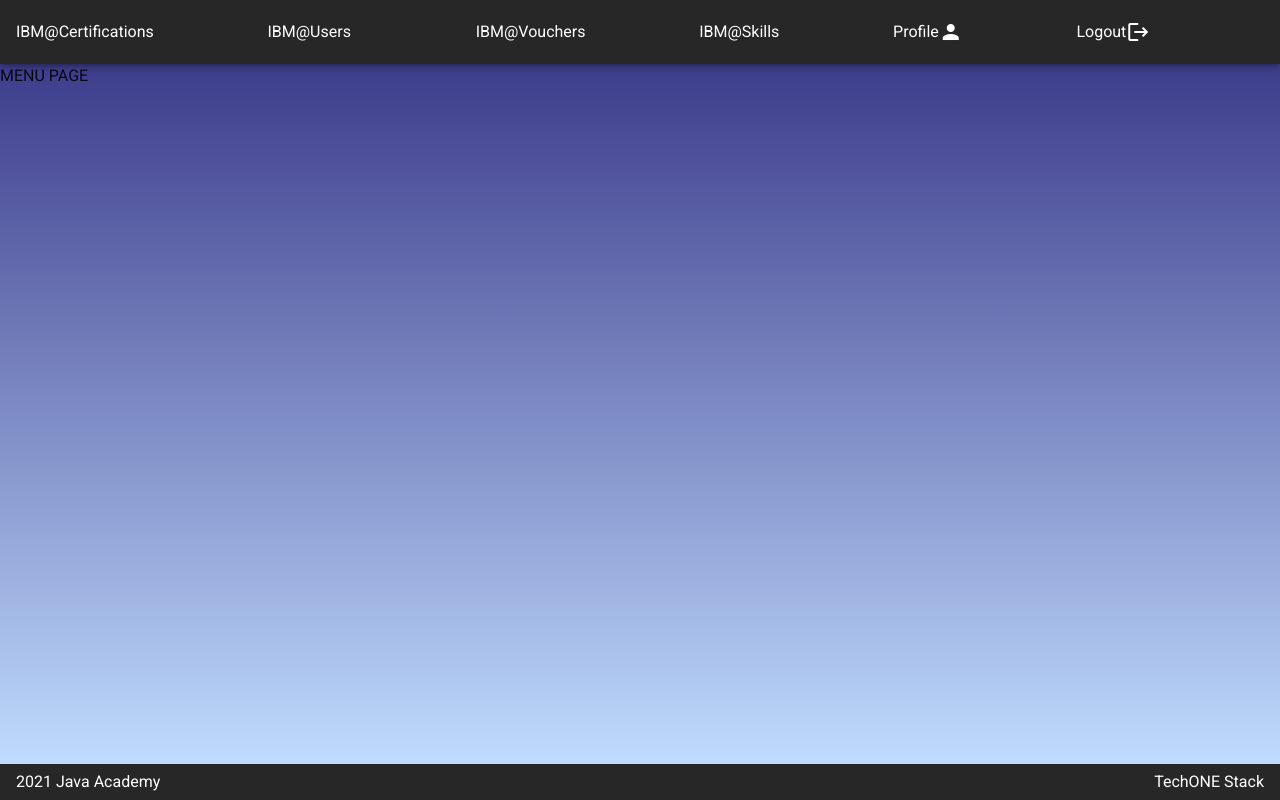
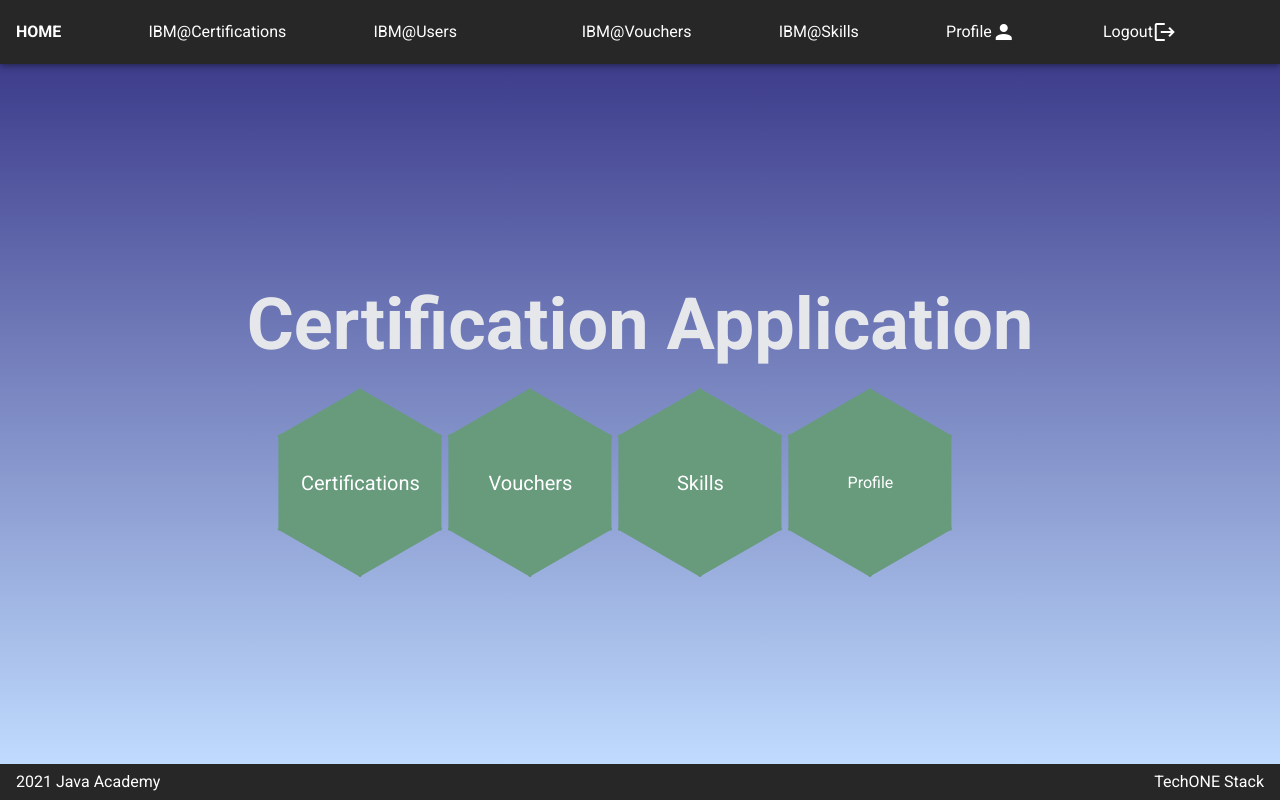
Before and after one commit to TechOne-Stack/Ibm-Certifications, a Vue app in the folder Certifications-Frontend-Service/: page / in a window 1280 px wide. Built offline with nearby package versions, Linux system fonts and the light colour scheme; sample sign-in values are in the browser's storage; what vue-flash-message would draw is missing.

Commit message:
Login, Voucher, Menu, User Design

```diff
--- a/Certifications-Frontend-Service/src/components/Header.vue
+++ b/Certifications-Frontend-Service/src/components/Header.vue
@@ -1,5 +1,9 @@
 <template>
   <v-app-bar app dark>
+    <router-link to="/" tag="span" class="pointerClass">
+      <h2 class="font-bold">HOME</h2>
+    </router-link>
+    <v-spacer />
     <router-link to="/certificationsoverview" tag="span" class="pointerClass">
       <h2>IBM@Certifications</h2>
     </router-link>
--- a/Certifications-Frontend-Service/src/components/VoucherItem.vue
+++ b/Certifications-Frontend-Service/src/components/VoucherItem.vue
@@ -1,18 +1,18 @@
 <template>
   <div class="card-padding">
-    <v-card width="300">
+    <v-card width="300" elevation="12" style="border: 0;">
       <v-img
         class="white--text align-end"
         height="120px"
-        src="https://cdn.vuetifyjs.com/images/cards/docks.jpg"
+        src="https://source.unsplash.com/n8Qb1ZAkK88/1600x900"
       >
-        <v-card-title>{{ voucher.state }}</v-card-title>
+        <v-card-title style="text-shadow: black 2px 2px;">{{
+          voucher.state
+        }}</v-card-title>
       </v-img>
       <div class="card-text-fix">
         <v-card-text class="align-end fill-height">
-          <strong>
-            {{ voucher.voucherCode }}
-          </strong>
+          <strong>{{ voucher.voucherCode }} </strong>
         </v-card-text>
       </div>
     </v-card>
--- a/Certifications-Frontend-Service/src/views/AllUsers.vue
+++ b/Certifications-Frontend-Service/src/views/AllUsers.vue
@@ -1,27 +1,39 @@
 <template>
-  <v-simple-table>
+  <div>
+    <v-row>
+      <v-col cols="12">
+        <v-layout align-center justify-center>
+          <h1
+            class="text-4xl sm:text-5xl md:text-7xl font-bold text-gray-200 mt-3"
+          >
+            <h1 class="text-center">Users</h1>
+          </h1>
+        </v-layout>
+      </v-col>
+    </v-row>
+    <v-simple-table class="m-5">
       <flash-message class="myCustomClass"></flash-message>
       <template v-slot:default>
         <thead>
           <tr>
-          <th class="text-center">
+            <th class="text-center" style="color:black;">
               Name
             </th>
-          <th class="text-center">
+            <th class="text-center" style="color:black;">
               Surname
             </th>
-          <th class="text-center">
+            <th class="text-center" style="color:black;">
               Email
             </th>
-          <th></th>
+            <th class="text-center" style="color:black;">ACTIONS</th>
           </tr>
         </thead>
         <tbody>
           <tr v-for="user in users" :key="user.id">
-          <td>{{ user.name }}</td>
-          <td>{{ user.surname }}</td>
-          <td>{{ user.email }}</td>
-          <td>
+            <td class="text-center">{{ user.name }}</td>
+            <td class="text-center">{{ user.surname }}</td>
+            <td class="text-center">{{ user.email }}</td>
+            <td class="text-center">
               <v-btn color="danger" @click="removeUser(user.id)"
                 >Remove User</v-btn
               >
@@ -30,6 +42,7 @@
         </tbody>
       </template>
     </v-simple-table>
+  </div>
 </template>
 
 <script>
@@ -56,7 +69,7 @@
       } catch (err) {
         if (err.response) {
           alert("RESPONSE ERROR - client received an error response");
-        } else if (err.request){
+        } else if (err.request) {
           alert("REQUEST ERROR - client never received a response");
         } else {
           alert("something wrong");
--- a/Certifications-Frontend-Service/src/views/Home.vue
+++ b/Certifications-Frontend-Service/src/views/Home.vue
@@ -1,9 +1,120 @@
 <template>
+  <v-container fluid fill-height>
+    <v-layout align-center justify-center>
       <div class="home">
         <v-row>
           <v-col cols="12">
-        <h1>MENU PAGE</h1>
+            <div
+              class="text-4xl sm:text-5xl md:text-7xl font-bold text-gray-200 mt-3"
+            >
+              <h1 class="text-center">Certification Application</h1>
+            </div>
+          </v-col>
+        </v-row>
+        <v-row>
+          <v-col cols="12">
+            <v-layout align-center justify-center>
+              <ol class="odd">
+                <li class="hex">
+                  <div class="hex-content">
+                    <router-link
+                      to="/certificationsoverview"
+                      tag="span"
+                      class="pointerClass"
+                    >
+                      <h2 class="text-xl">Certifications</h2>
+                    </router-link>
+                  </div>
+                </li>
+                <li class="hex">
+                  <div class="hex-content">
+                    <router-link to="/voucher" tag="span" class="pointerClass">
+                      <h2 class="text-xl">Vouchers</h2>
+                    </router-link>
+                  </div>
+                </li>
+                <li class="hex">
+                  <div class="hex-content">
+                    <router-link
+                      to="/skillsoverview"
+                      tag="span"
+                      class="pointerClass"
+                    >
+                      <h2 class="text-xl">Skills</h2>
+                    </router-link>
+                  </div>
+                </li>
+                <li class="hex">
+                  <div class="hex-content">
+                    <router-link to="/profile" tag="span" class="pointerClass">
+                      <span>Profile</span>
+                    </router-link>
+                  </div>
+                </li>
+              </ol>
+            </v-layout>
           </v-col>
         </v-row>
       </div>
+    </v-layout>
+  </v-container>
 </template>
+
+<style>
+ol.even {
+  position: relative;
+  left: 5.45455rem;
+}
+
+ol.odd {
+  position: relative;
+  margin-bottom: -4.5%;
+}
+
+.hex {
+  position: relative;
+  margin: 1em auto;
+  width: 6rem;
+  height: 10.2rem;
+  color: white;
+  background: #679b7c;
+  transform: rotate(-90deg);
+  display: inline-block;
+  list-style-type: none;
+  margin-right: 4.61538rem;
+  transition: all 150ms ease-in-out;
+  z-index: 2;
+}
+
+.hex:before,
+.hex:after {
+  position: absolute;
+  width: inherit;
+  height: inherit;
+  border-radius: inherit;
+  background: inherit;
+  content: "";
+  z-index: -1;
+}
+
+.hex:before {
+  transform: rotate(60deg);
+}
+
+.hex:after {
+  transform: rotate(-60deg);
+}
+
+.hex:hover {
+  background: #1c443d;
+  color: black;
+  cursor: pointer;
+}
+.hex .hex-content {
+  position: absolute;
+  top: 50%;
+  left: 50%;
+  transform: translate(-50%, -50%) rotate(90deg);
+  color: white;
+}
+</style>
--- a/Certifications-Frontend-Service/src/views/Login.vue
+++ b/Certifications-Frontend-Service/src/views/Login.vue
@@ -2,12 +2,19 @@
   <v-container fluid fill-height>
     <v-layout align-center justify-center>
       <v-flex md4 sm8 xs12>
-        <v-card class="elevation-12">
-          <v-toolbar dark color="dark">
-            <v-toolbar-title>Welcome to Certification app</v-toolbar-title>
-          </v-toolbar>
+        <div class="relative sm:max-w-sm w-full">
+          <div
+            class="card shadow-lg  w-full h-full rounded-3xl absolute  transform -rotate-6" style="background-color: #679b7c;"
+          ></div>
+          <div
+            class="card shadow-lg  w-full h-full rounded-3xl absolute  transform rotate-6" style="background-color: #c1fff4;"
+          ></div>
+          <v-card class="elevation-12" style="background-color:#f9fafb; border:0;">
             <v-card-text>
-            <p>Please Enter your credentials</p>
+              <h2 class="text-center text-3xl font-bold my-4">
+                Welcome to CertificationApp
+              </h2>
+              <p class="text-center">Please Enter your credentials</p>
               <v-form ref="loginForm" v-model="validForm">
                 <v-text-field
                   prepend-icon="mdi-account"
@@ -27,25 +34,26 @@
               </v-form>
             </v-card-text>
             <v-card-actions>
-            <v-btn :disabled="!validForm" @click="loginToApp" class="success">
+              <v-btn :disabled="!validForm" @click="loginToApp" style="background-color: #c1fff4; width:100%">
                 Login</v-btn
               >
             </v-card-actions>
             <div>
-            <v-row>
+              <v-row class="mt-2">
                 <v-col cols="12" style="padding-top: 1em">
-                <h2>Don't have an account?</h2>
+                  <h3 class="text-center">Don't have an account?</h3>
                 </v-col>
               </v-row>
               <v-row>
-              <v-col cols="12" style="padding-top: 0.5em">
-                <v-btn @click="registerToApp">
+                <v-col cols="12" style="padding-top: 0.5em" class="text-center">
+                  <v-btn @click="registerToApp" style="background-color: #679b7c; width:50%;color:white;">
                     Sign up
                   </v-btn>
                 </v-col>
               </v-row>
             </div>
           </v-card>
+        </div>
       </v-flex>
     </v-layout>
   </v-container>
--- a/Certifications-Frontend-Service/src/views/Profile.vue
+++ b/Certifications-Frontend-Service/src/views/Profile.vue
@@ -2,10 +2,15 @@
   <div>
     <v-row>
       <v-col cols="12">
-        <h1>Your Profile</h1>
+        <v-layout align-center justify-center>
+          <h1
+            class="text-4xl sm:text-5xl md:text-7xl font-bold text-gray-200 mt-3"
+          >
+            <h1 class="text-center">Your Profile</h1>
+          </h1>
+        </v-layout>
       </v-col>
     </v-row>
-    <v-divider />
     <v-row>
       <v-layout align-center justify-center>
         <v-flex md4 sm8 xs12 style="padding-top: 0.5em">
@@ -15,10 +20,15 @@
     </v-row>
     <v-row style="margin-bottom: 3rem;">
       <v-layout align-center justify-center>
-        <v-flex md4 sm8 xs12 style="padding-top: 5em">
-          <v-card class="elevation-12">
+        <v-row>
+          <v-col cols="12">
+            <v-layout align-center justify-center>
+              <v-card class="elevation-12 p-4">
                 <v-card-text>
-              <p>Your credentials</p>
+                  <h2 class="text-center text-3xl font-bold my-4">
+                    Your credentials
+                  </h2>
+
                   <v-form ref="updateForm" v-model="validForm">
                     <v-text-field
                       prepend-icon="mdi-account"
@@ -35,6 +45,12 @@
                   </v-form>
                 </v-card-text>
                 <v-card-actions>
+                  <v-row>
+                    <v-col
+                      cols="12"
+                      style="padding-top: 0.5em"
+                      class="text-center"
+                    >
                       <v-btn
                         :disabled="!validForm"
                         @click="sendUpdateRequest"
@@ -42,42 +58,71 @@
                       >
                         Update your profile</v-btn
                       >
+                    </v-col>
+                  </v-row>
                 </v-card-actions>
               </v-card>
-        </v-flex>
+            </v-layout>
+          </v-col>
+        </v-row>
       </v-layout>
     </v-row>
     <v-row>
       <v-col cols="12" style="padding-top: 1em">
-        <h1>Your vouchers</h1>
+        <v-row>
+          <v-col cols="12">
+            <v-layout align-center justify-center>
+              <h1
+                class="text-4xl sm:text-5xl md:text-5xl font-bold text-gray-200 mt-3"
+              >
+                <h1 class="text-center">Your Vouchers</h1>
+              </h1>
+            </v-layout>
+          </v-col>
+        </v-row>
         <div v-if="usersVouchers !== undefined && usersVouchers.length > 0">
-          <v-simple-table>
+          <v-simple-table class="m-5">
             <template v-slot:default>
               <thead>
                 <tr>
-                  <th class="text-center">
+                  <th class="text-center" style="color:black;">
                     STATE
                   </th>
-                  <th class="text-center">
+                  <th class="text-center" style="color:black;">
                     VALIDUNTIL
                   </th>
-                  <th class="text-center">
+                  <th class="text-center" style="color:black;">
                     VOUCHERCODE
                   </th>
                 </tr>
               </thead>
               <tbody>
                 <tr v-for="voucher in usersVouchers" :key="voucher.id">
-                  <td>{{ voucher.state }}</td>
-                  <td>{{ voucher.validUntil }}</td>
-                  <td>{{ voucher.voucherCode }}</td>
+                  <td class="text-center">{{ voucher.state }}</td>
+                  <td class="text-center">{{ voucher.validUntil }}</td>
+                  <td class="text-center">{{ voucher.voucherCode }}</td>
                 </tr>
               </tbody>
             </template>
           </v-simple-table>
         </div>
         <div v-else>
-          <h3>No vouchers found</h3>
+          <v-row>
+            <v-col cols="12">
+              <v-layout align-center justify-center>
+                <h1
+                  class="text-4xl sm:text-5xl md:text-5xl font-bold text-gray-200 mt-3"
+                >
+                  <h1
+                    class="text-center py-3"
+                    style="width:100vw; background: #679b7c;"
+                  >
+                    No Vouchers Found
+                  </h1>
+                </h1>
+              </v-layout>
+            </v-col>
+          </v-row>
         </div>
       </v-col>
     </v-row>
--- a/Certifications-Frontend-Service/src/views/Voucher.vue
+++ b/Certifications-Frontend-Service/src/views/Voucher.vue
@@ -4,9 +4,6 @@
       <v-col cols="12">
         <v-row>
           <v-col cols="12" style="padding-top: 1em; padding-bottom: 1em">
-            <v-btn @click.stop="newVoucherDialog = true" color="primary"
-              >New Voucher Request
-            </v-btn>
             <v-dialog v-model="newVoucherDialog" persistent max-width="600px">
               <v-card>
                 <v-card-title>
@@ -80,20 +77,39 @@
             </v-dialog>
           </v-col>
         </v-row>
-        <v-divider />
-        <h1>Available Vouchers</h1>
+        <v-row>
+          <v-col cols="12">
+            <v-layout align-center justify-center>
+              <h1
+                class="text-4xl sm:text-5xl md:text-7xl font-bold text-gray-200 mt-3"
+              >
+                <h1 class="text-center">Available Certifications</h1>
+              </h1>
+            </v-layout>
+          </v-col>
+        </v-row>
+        <v-flex justify-center>
+          <v-btn
+            @click.stop="newVoucherDialog = true"
+            color="primary"
+            class="my-3"
+            >New Voucher Request
+          </v-btn>
+        </v-flex>
         <div v-if="vouchers !== undefined && vouchers.length > 0">
           <v-row>
+            <v-col>
+              <v-layout d-flex flex-wrap justify-space-around>
                 <router-link
                   v-for="voucher in vouchers"
                   :key="voucher.id"
                   :to="'/voucherDetail/' + voucher.id"
                   tag="div"
                 >
-              <v-col>
                   <VoucherItem style="cursor: pointer" :voucher="voucher" />
+                </router-link>
+              </v-layout>
             </v-col>
-            </router-link>
           </v-row>
         </div>
         <div v-else>
@@ -113,7 +129,7 @@
 export default {
   name: "Voucher",
   components: {
-    VoucherItem,
+    VoucherItem
   },
   data() {
     return {
@@ -123,17 +139,17 @@
       voucherCode: "",
       validUntil: new Date().toISOString().substr(0, 10),
       voucherRules: [
-        (value) => value.length >= 5 || "Minimum 5 characters required",
+        value => value.length >= 5 || "Minimum 5 characters required"
       ],
-      certificationRules: [(value) => value != null || "Item is not selected!"],
-      stateRules: [(value) => value != ""|| "Item is not selected"],
+      certificationRules: [value => value != null || "Item is not selected!"],
+      stateRules: [value => value != "" || "Item is not selected"],
       selectedUser: null,
       selectedCertification: null,
       selectedState: ""
     };
   },
   computed: {
-    ...mapGetters(["vouchers", "listOfUsers", "certifications"]),
+    ...mapGetters(["vouchers", "listOfUsers", "certifications"])
   },
   created() {
     this.$store.dispatch("loadDatasForVouchers");
@@ -158,12 +174,12 @@
         validUntil: this.validUntil,
         voucherCode: this.voucherCode,
         certificationId: this.selectedCertification,
-        userId: this.selectedUser,
+        userId: this.selectedUser
       });
       this.closeNewVoucherDialog();
       this.$store.dispatch("loadDatasForVouchers");
-    },
-  },
+    }
+  }
 };
 </script>
 
```
Lines whose indentation alone changed are shown as unchanged.
